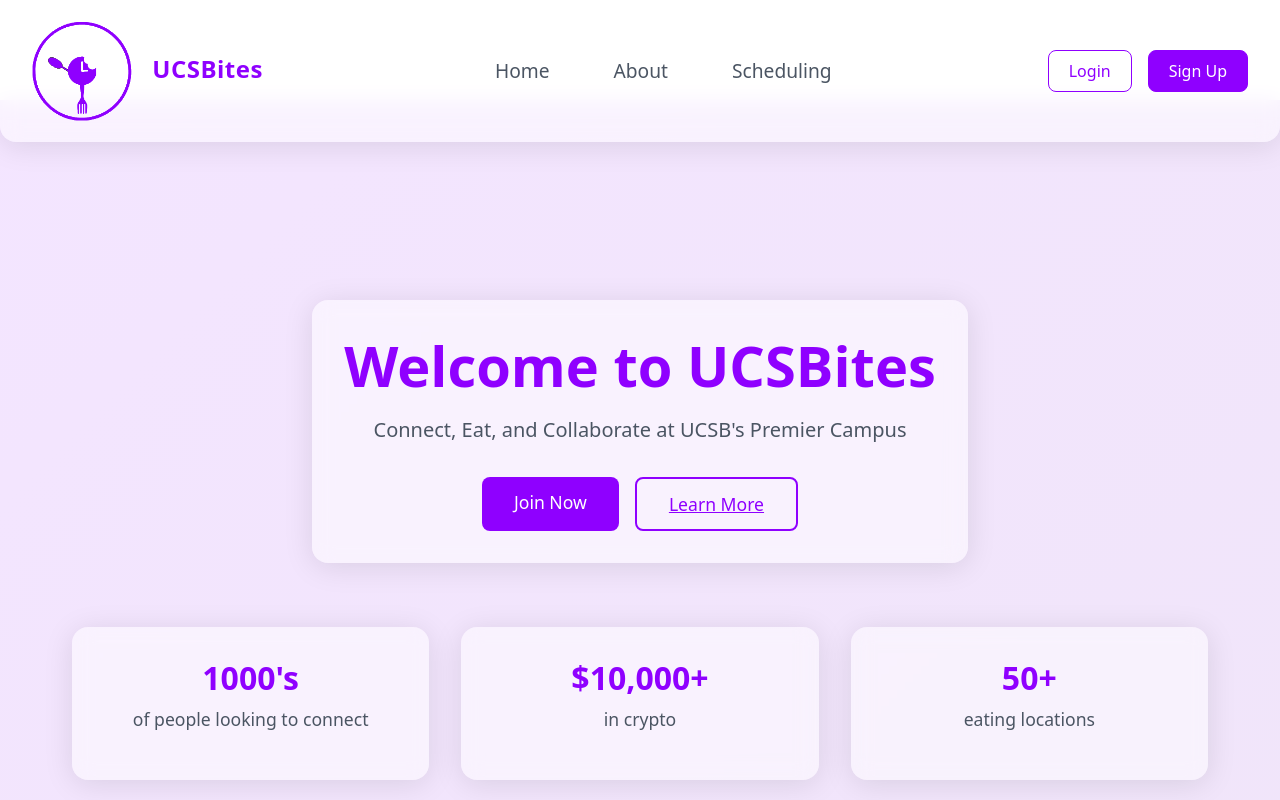
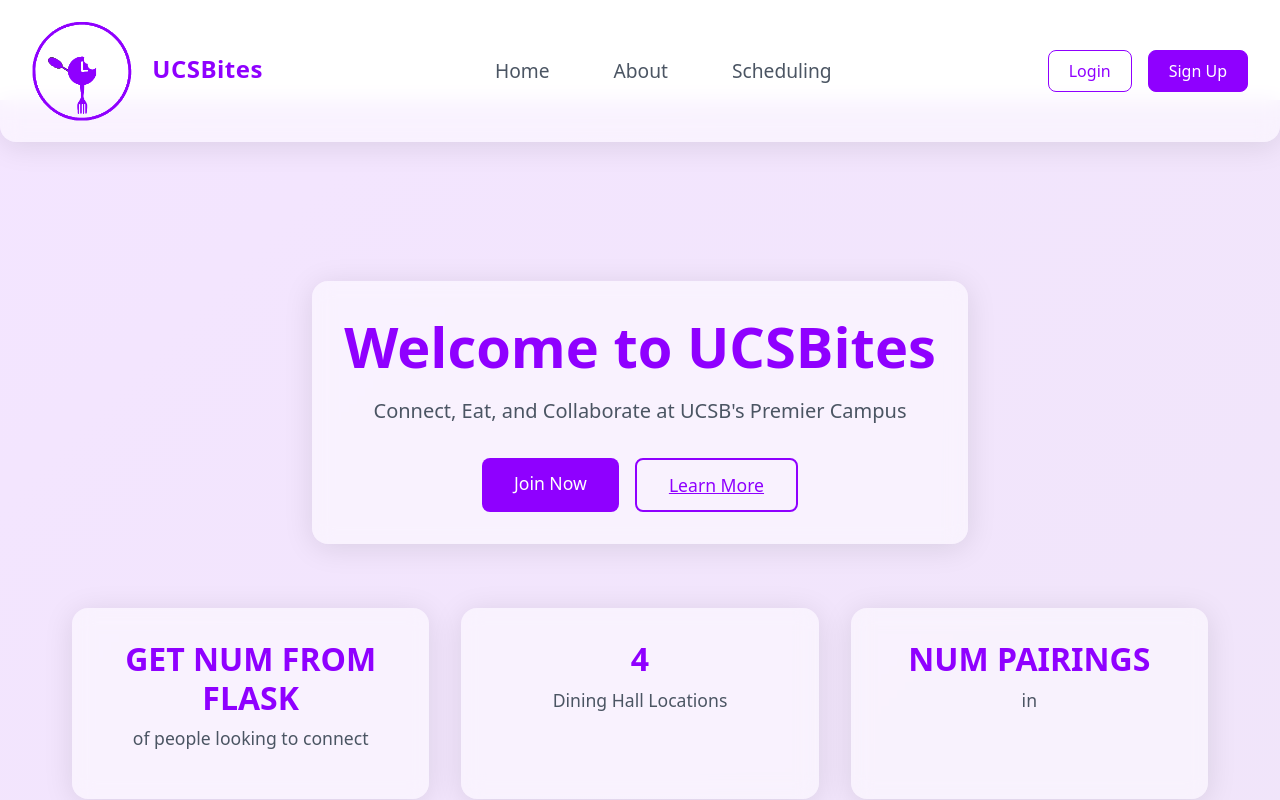
Before and after one commit to Coolkid0629/matchup-sbhacks, a React (Vite) app in the folder my-react-app/: page / in a window 1280 px wide. Shown: the top 800 px of the page. Built offline with nearby package versions, Linux system fonts and the light colour scheme.

Commit message:
back + front sync

```diff
--- a/my-react-app/src/components/Landing/Landing.jsx
+++ b/my-react-app/src/components/Landing/Landing.jsx
@@ -14,16 +14,16 @@
       </div>
       <div className="landing-features">
         <div className="feature-card">
-          <h3>1000's</h3>
+          <h3>GET NUM FROM FLASK</h3>
           <p>of people looking to connect</p>
         </div>
         <div className="feature-card">
-          <h3>$10,000+</h3>
-          <p>in crypto</p>
+          <h3>4</h3>
+          <p>Dining Hall Locations</p>
         </div>
         <div className="feature-card">
-          <h3>50+</h3>
-          <p>eating locations</p>
+          <h3>NUM PAIRINGS</h3>
+          <p>in </p>
         </div>
       </div>
     </div>
--- a/my-react-app/src/components/Login/Login.jsx
+++ b/my-react-app/src/components/Login/Login.jsx
@@ -1,13 +1,51 @@
-import React from "react";
+import React, { useState } from "react";
 import Form from "react-bootstrap/Form";
 import Button from "react-bootstrap/Button";
 
 import "./Login.css";
 
 function Login() {
+  // State to store username and password
+  const [email, setUsername] = useState("");
+  const [password, setPassword] = useState("");
+
+  // Handle the form submission
+  const handleSubmit = async (event) => {
+    event.preventDefault(); // Prevent the form from refreshing the page
+
+    const loginData = {
+      email: email,
+      password: password,
+    };
+
+    try {
+      // Make the POST request to the server
+      const response = await fetch("http://127.0.0.1:5000/api/login", {
+        method: "POST",
+        headers: {
+          "Content-Type": "application/json",
+        },
+        body: JSON.stringify(loginData), // Send username and password in the body
+      });
+
+      // Handle the response from the server
+      if (response.ok) {
+        const data = await response.json();
+        console.log("Login successful:", data);
+        // You can redirect or update the UI based on the response here
+      } else {
+        console.error("Login failed:", response.status);
+        // Handle failed login attempt (e.g., show an error message)
+      }
+    } catch (error) {
+      console.error("Error during login request:", error);
+      // Handle the error (e.g., show an error message)
+    }
+  };
+
   return (
     <div className="login-container">
-      <Form className="login-form">
+      <Form className="login-form" onSubmit={handleSubmit}>
         <h2 className="login-title">Welcome Back</h2>
         <p className="login-subtitle">Please login to your account</p>
         <Form.Group className="mb-3" controlId="formGroupUsername">
@@ -16,6 +54,8 @@
             className="form-input"
             type="text"
             placeholder="Enter your username"
+            value={email}
+            onChange={(e) => setUsername(e.target.value)} // Update state on change
           />
         </Form.Group>
         <Form.Group className="mb-3" controlId="formGroupPassword">
@@ -24,6 +64,8 @@
             className="form-input"
             type="password"
             placeholder="Enter your password"
+            value={password}
+            onChange={(e) => setPassword(e.target.value)} // Update state on change
           />
         </Form.Group>
         <Button className="submit-button" type="submit">
```
